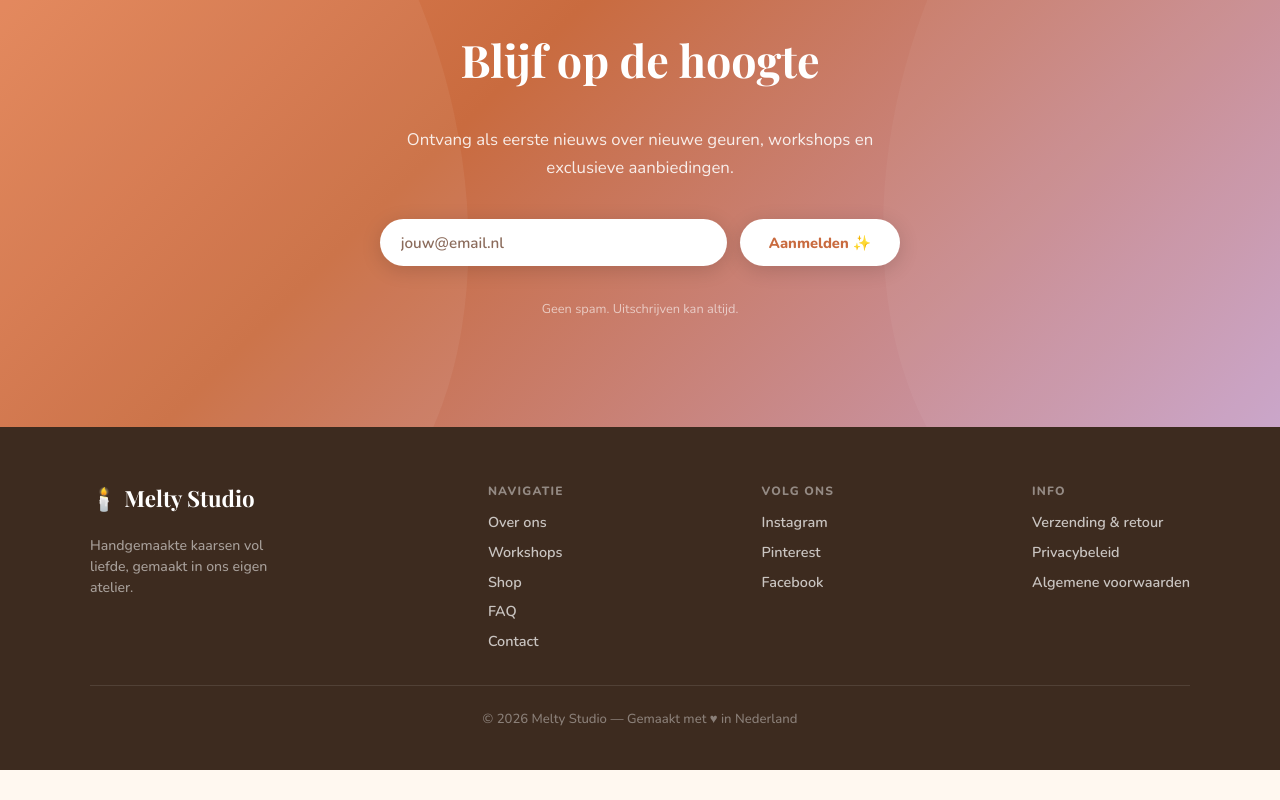
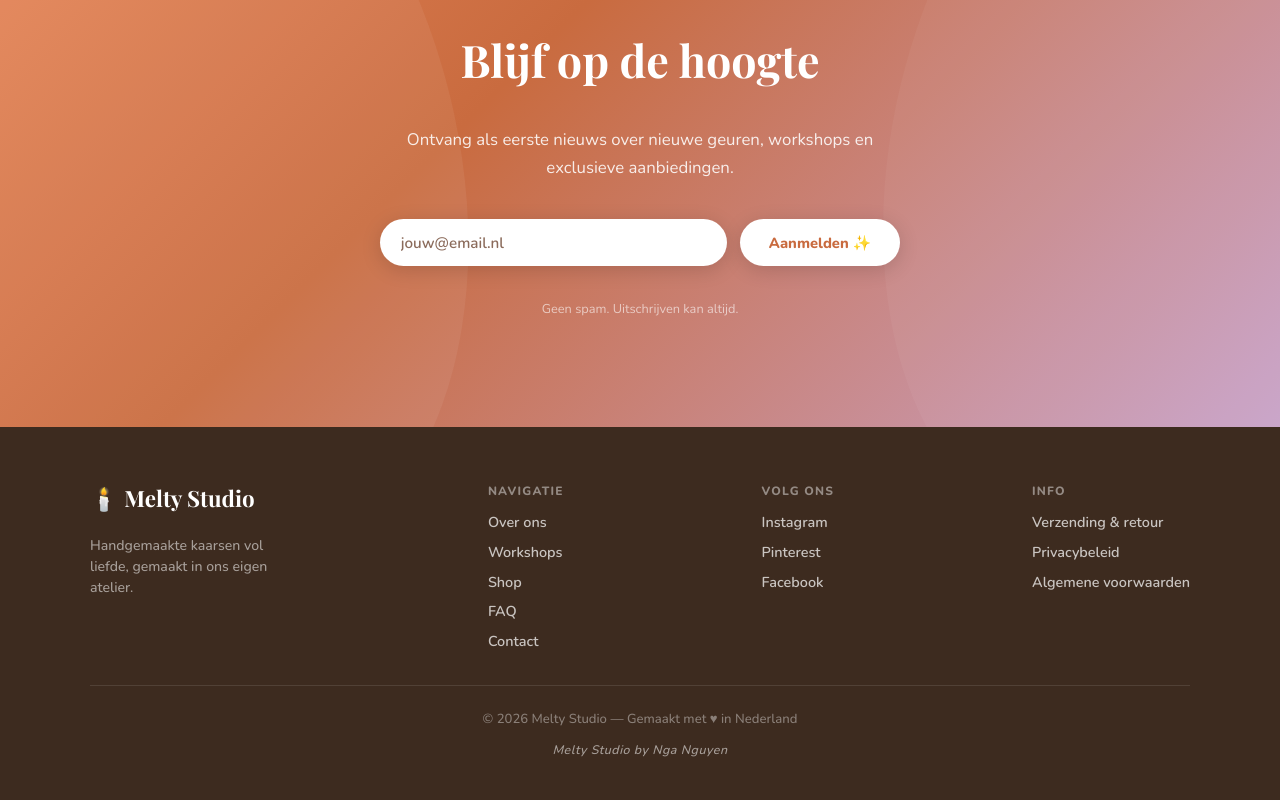
Before and after one commit to ha-g89/meltystudio, a React (Vite) app: page / in a window 1280 px wide. Shown: the part 5120-5920 px from the top of the page. Before the commit the page ends 5890 px from the top, so only its background shows below. Built offline with nearby package versions, Linux system fonts and the light colour scheme; a web font is replaced by a local one.

Commit message:
feat(#3) - kun je in de footer ook Melty studio by Nga Nguyen doen?

```diff
--- a/src/App.css
+++ b/src/App.css
@@ -1122,6 +1122,14 @@
   font-weight: 500;
 }
 
+.footer-byline {
+  margin-top: 0.35rem;
+  color: rgba(255, 255, 255, 0.55);
+  font-size: 0.78rem;
+  letter-spacing: 0.04em;
+  font-style: italic;
+}
+
 /* ============================
    FAQ
    ============================ */
--- a/src/App.jsx
+++ b/src/App.jsx
@@ -488,6 +488,7 @@ export default function App() {
 
         <div className="footer-bottom">
           <p>© 2026 Melty Studio — Gemaakt met ♥ in Nederland</p>
+          <p className="footer-byline">Melty Studio by Nga Nguyen</p>
         </div>
       </footer>
     </div>
```
Also changed, not shown: 1 other file (tests, documents, lock files or other folders).
